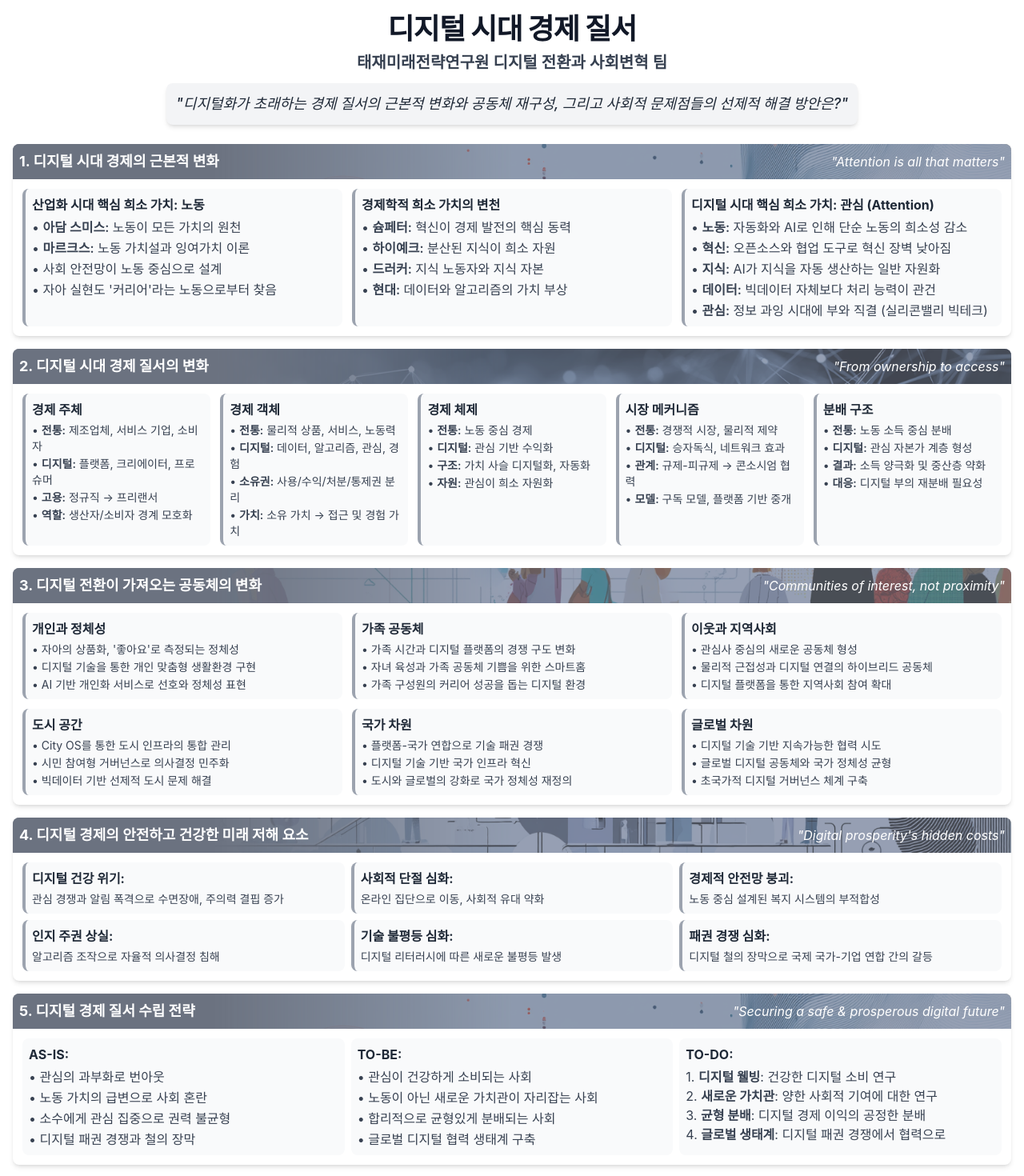
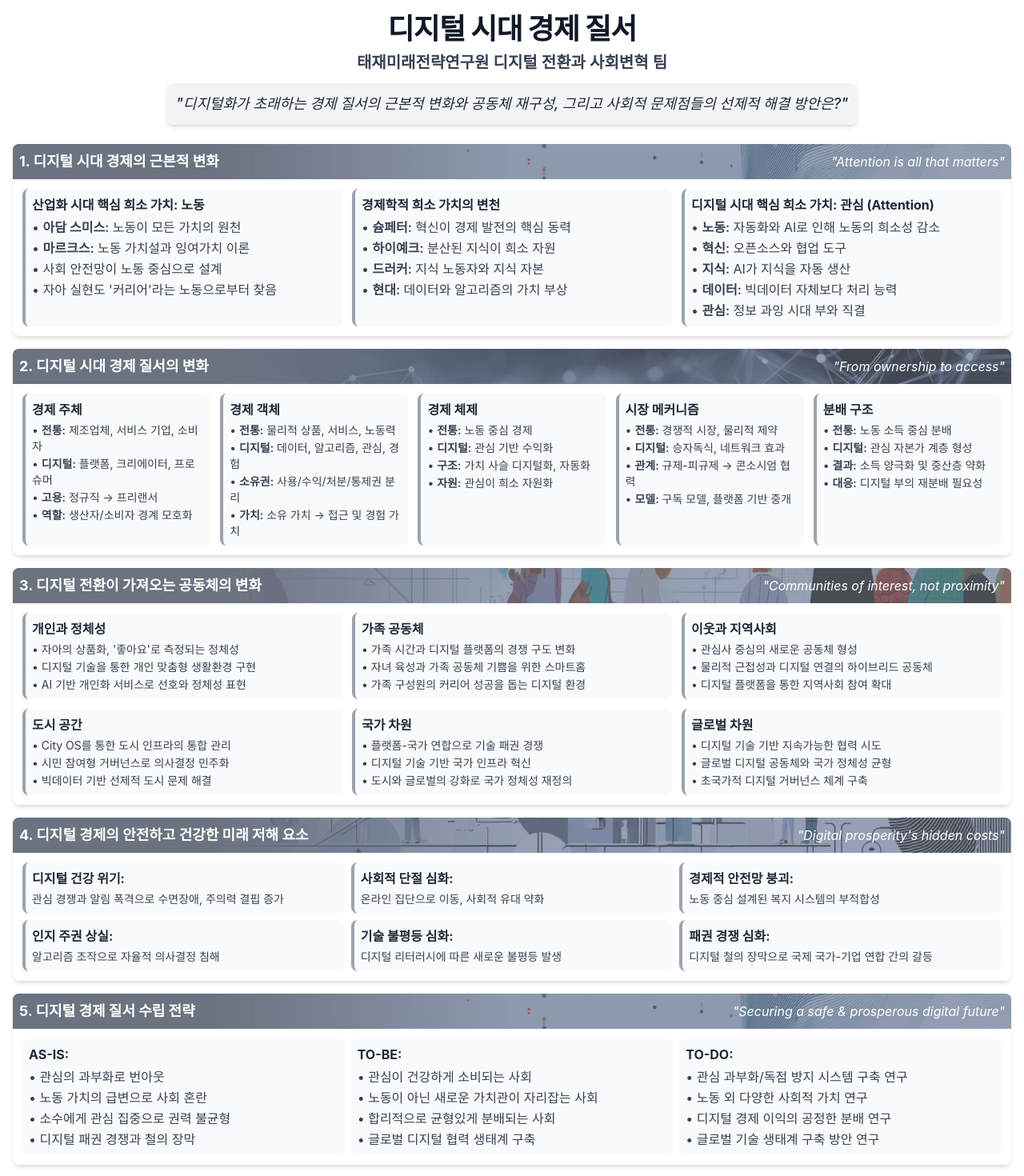
Before and after one commit to hohyon-ryu/taejae_mockups, a React (Create React App) app: page /#/poster/digital-economy in a window 1280 px wide. Shown: the top 1470 px of the page at 80% size. Built offline with nearby package versions, Linux system fonts and the light colour scheme.

Commit message:
refactor: simplify key value descriptions and update TO-DO list in Digital Economy Poster for clarity

```diff
--- a/src/components/DigitalEconomyPoster.tsx
+++ b/src/components/DigitalEconomyPoster.tsx
@@ -58,11 +58,11 @@ const DigitalEconomyPoster: React.FC = () => {
               <div className="bg-gray-50 p-2 rounded-lg border-l-4 border-gray-400">
                 <h3 className="text-base font-bold text-gray-800 mb-1">디지털 시대 핵심 희소 가치: 관심 (Attention)</h3>
                 <ul className="text-base space-y-0.5 text-gray-700">
-                  <li>• <span className="font-semibold">노동:</span> 자동화와 AI로 인해 단순 노동의 희소성 감소</li>
-                  <li>• <span className="font-semibold">혁신:</span> 오픈소스와 협업 도구로 혁신 장벽 낮아짐</li>
-                  <li>• <span className="font-semibold">지식:</span> AI가 지식을 자동 생산하는 일반 자원화</li>
-                  <li>• <span className="font-semibold">데이터:</span> 빅데이터 자체보다 처리 능력이 관건</li>
-                  <li>• <span className="font-semibold">관심:</span> 정보 과잉 시대에 부와 직결 (실리콘밸리 빅테크)</li>
+                  <li>• <span className="font-semibold">노동:</span> 자동화와 AI로 인해 노동의 희소성 감소</li>
+                  <li>• <span className="font-semibold">혁신:</span> 오픈소스와 협업 도구</li>
+                  <li>• <span className="font-semibold">지식:</span> AI가 지식을 자동 생산</li>
+                  <li>• <span className="font-semibold">데이터:</span> 빅데이터 자체보다 처리 능력</li>
+                  <li>• <span className="font-semibold">관심:</span> 정보 과잉 시대 부와 직결</li>
                 </ul>
               </div>
             </div>
@@ -298,12 +298,12 @@ const DigitalEconomyPoster: React.FC = () => {
 
               <div className="bg-gray-50 p-2 rounded-lg flex flex-col">
                 <h3 className="text-base font-bold text-gray-800">TO-DO:</h3>
-                <div className="text-base text-gray-700 mt-1">
-                  <p>1. <span className="font-bold">디지털 웰빙</span>: 건강한 디지털 소비 연구</p>
-                  <p>2. <span className="font-bold">새로운 가치관</span>: 양한 사회적 기여에 대한 연구</p>
-                  <p>3. <span className="font-bold">균형 분배</span>: 디지털 경제 이익의 공정한 분배</p>
-                  <p>4. <span className="font-bold">글로벌 생태계</span>: 디지털 패권 경쟁에서 협력으로</p>
-                </div>
+                <ul className="text-base space-y-0.5 text-gray-700 mt-1">
+                  <li>• 관심 과부화/독점 방지 시스템 구축 연구</li>
+                  <li>• 노동 외 다양한 사회적 가치 연구</li>
+                  <li>• 디지털 경제 이익의 공정한 분배 연구</li>
+                  <li>• 글로벌 기술 생태계 구축 방안 연구</li>
+                </ul>
               </div>
             </div>
           </div>
```
